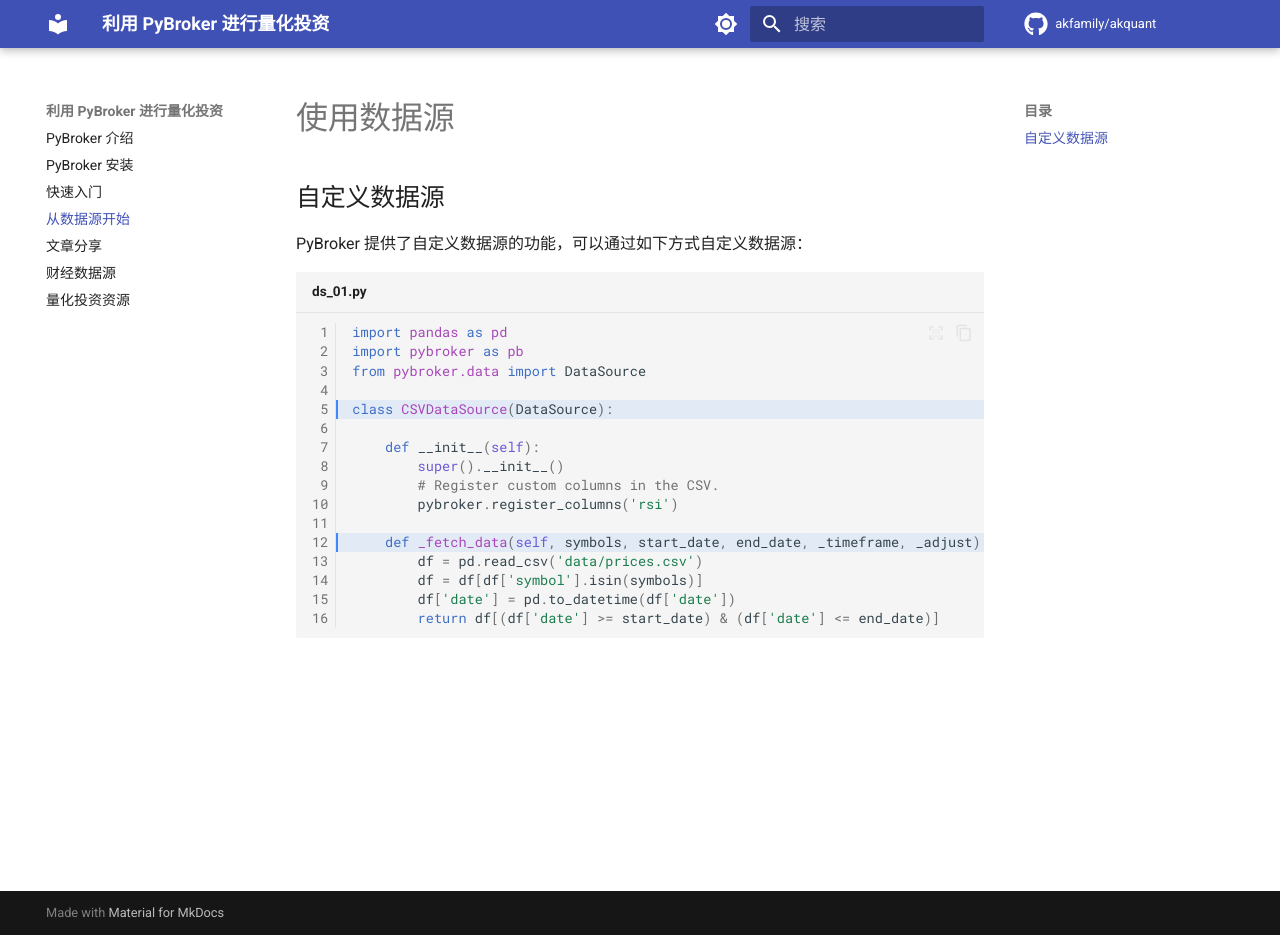
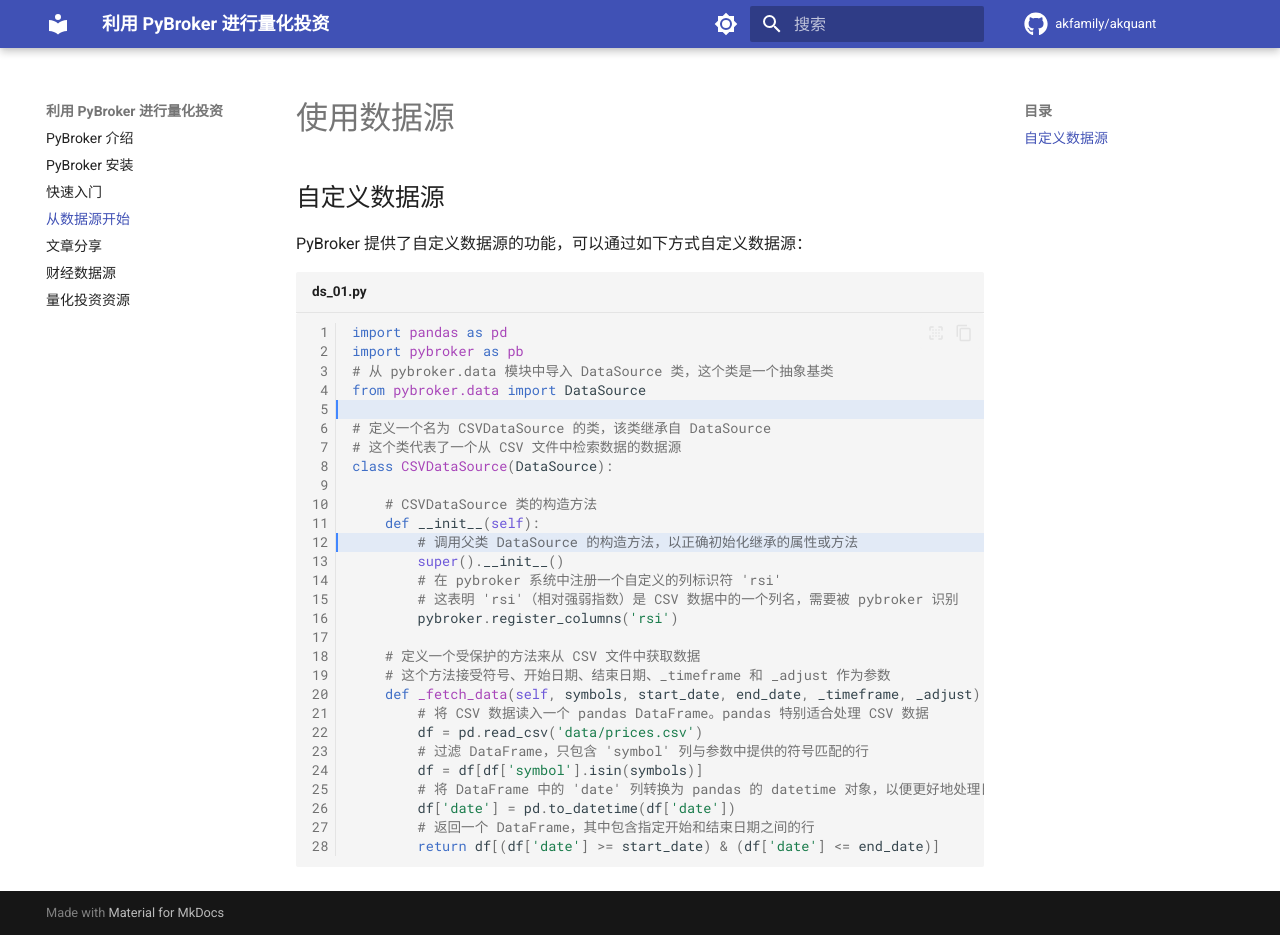
Before and after one commit to xujinzhao/akquant, an MkDocs documentation site: the page built from docs/data-source.md, in a window 1280 px wide and 935 px high. Built offline with MkDocs 1.6.1 and Material for MkDocs 9.7.7, drawn with Linux system fonts in a browser that asks for light colours; comment, search, counter and statistics services are not loaded; the version menu is left out.

Commit message:
add comment

````diff
--- a/docs/data-source.md
+++ b/docs/data-source.md
@@ -7,18 +7,30 @@
 ``` py title="ds_01.py" linenums="1" hl_lines="5 12"
 import pandas as pd
 import pybroker as pb
+# 从 pybroker.data 模块中导入 DataSource 类，这个类是一个抽象基类
 from pybroker.data import DataSource
 
+# 定义一个名为 CSVDataSource 的类，该类继承自 DataSource
+# 这个类代表了一个从 CSV 文件中检索数据的数据源
 class CSVDataSource(DataSource):
 
+    # CSVDataSource 类的构造方法
     def __init__(self):
+        # 调用父类 DataSource 的构造方法，以正确初始化继承的属性或方法
         super().__init__()
-        # Register custom columns in the CSV.
+        # 在 pybroker 系统中注册一个自定义的列标识符 'rsi'
+        # 这表明 'rsi'（相对强弱指数）是 CSV 数据中的一个列名，需要被 pybroker 识别
         pybroker.register_columns('rsi')
 
+    # 定义一个受保护的方法来从 CSV 文件中获取数据
+    # 这个方法接受符号、开始日期、结束日期、_timeframe 和 _adjust 作为参数
     def _fetch_data(self, symbols, start_date, end_date, _timeframe, _adjust):
+        # 将 CSV 数据读入一个 pandas DataFrame。pandas 特别适合处理 CSV 数据
         df = pd.read_csv('data/prices.csv')
+        # 过滤 DataFrame，只包含 'symbol' 列与参数中提供的符号匹配的行
         df = df[df['symbol'].isin(symbols)]
+        # 将 DataFrame 中的 'date' 列转换为 pandas 的 datetime 对象，以便更好地处理日期
         df['date'] = pd.to_datetime(df['date'])
+        # 返回一个 DataFrame，其中包含指定开始和结束日期之间的行
         return df[(df['date'] >= start_date) & (df['date'] <= end_date)]
 ```
````
